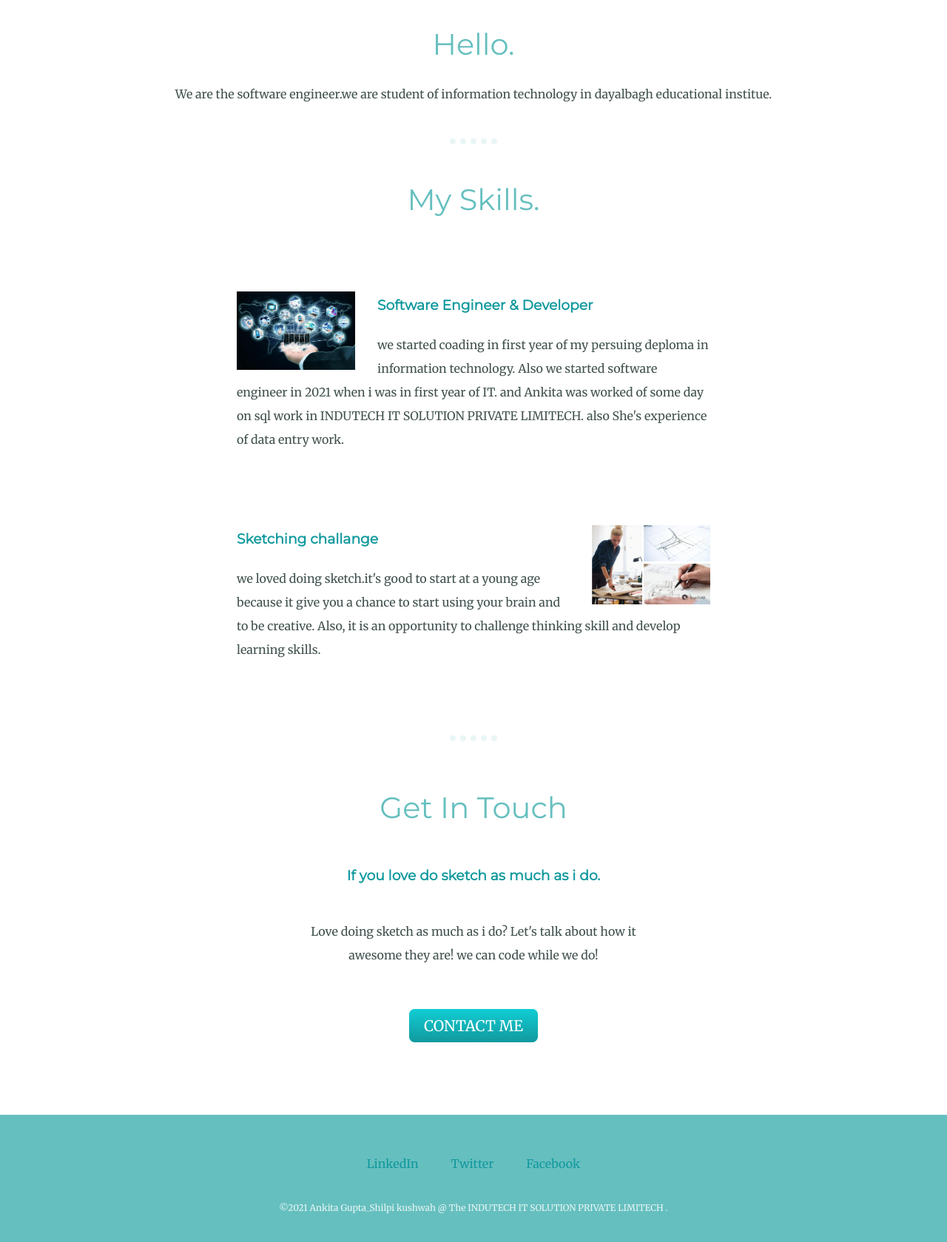
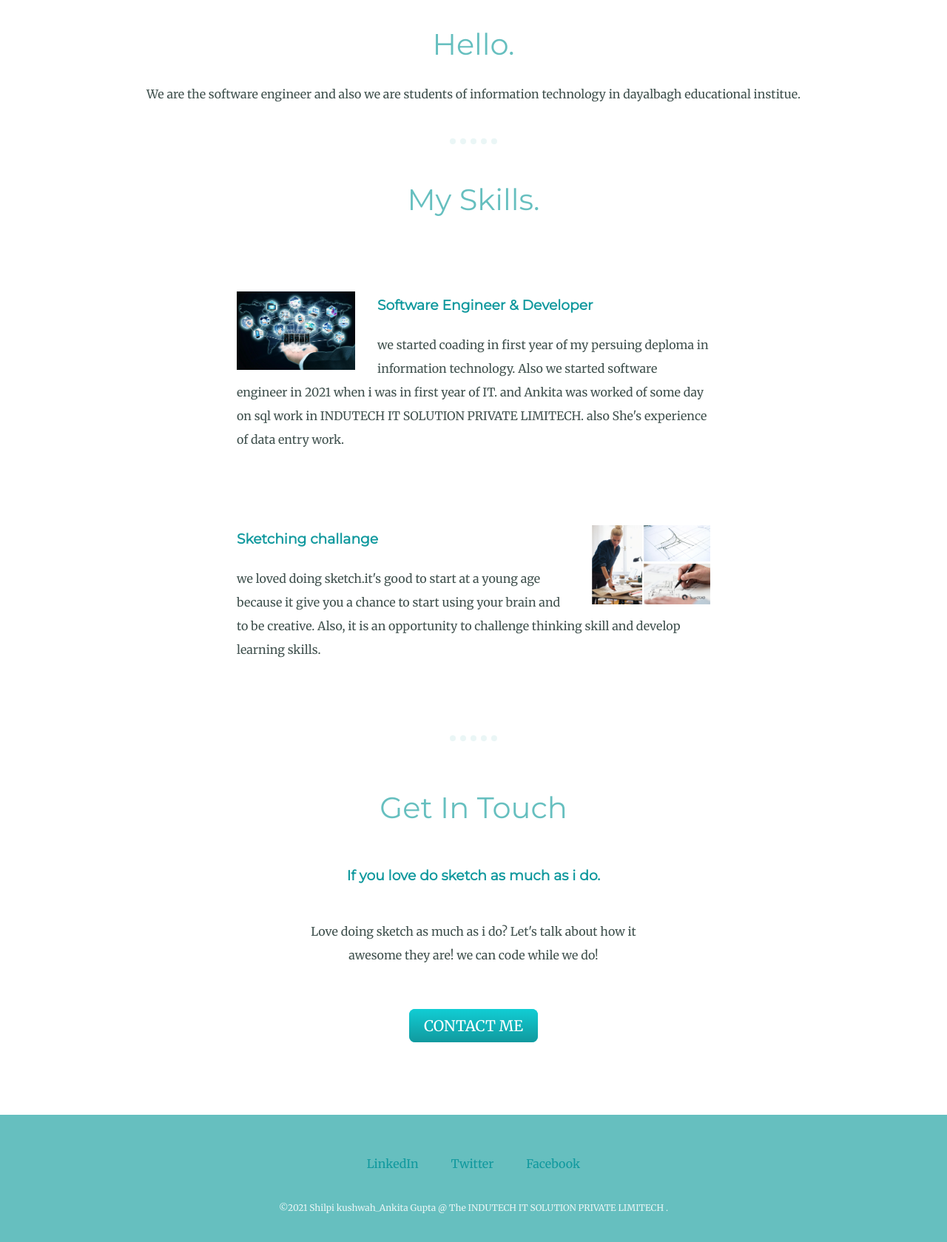
Before and after one commit to shilpikushwah/personal-website, a plain HTML site: page index.html in a window 1280 px wide. Shown: the part 1161-2840 px from the top of the page at 74% size. Drawn offline with Linux system fonts and the light colour scheme.

Commit message:
Update index.html

```diff
--- a/index.html
+++ b/index.html
@@ -26,7 +26,7 @@
     <div class="profile">
       <img class="dei-image"src="images/ankita_shilpi.jpeg" alt="profile_photo">
       <h2>Hello.</h2>
-      <p>We are the software engineer.we are student of information technology in dayalbagh educational institue.</p>
+      <p>We are the software engineer and also we are students of information technology in dayalbagh educational institue.</p>
     </div>
     <hr>
     <div class="skills">
@@ -56,7 +56,7 @@
     <a class="footer-link" href="https://in.linkedin.com/school/dayalbagh-educational-institute/">LinkedIn</a>
     <a class="footer-link" href="https://twitter.com/deidayalbagh">Twitter</a>
     <a class="footer-link" href="https://www.facebook.com/dayalbagh/">Facebook</a>
-    <p class="copyright">©2021 Ankita Gupta_Shilpi kushwah @ The INDUTECH IT SOLUTION PRIVATE LIMITECH .</p>
+    <p class="copyright">©2021 Shilpi kushwah_Ankita Gupta @ The INDUTECH IT SOLUTION PRIVATE LIMITECH .</p>
   </div>
 
 </body>
```
